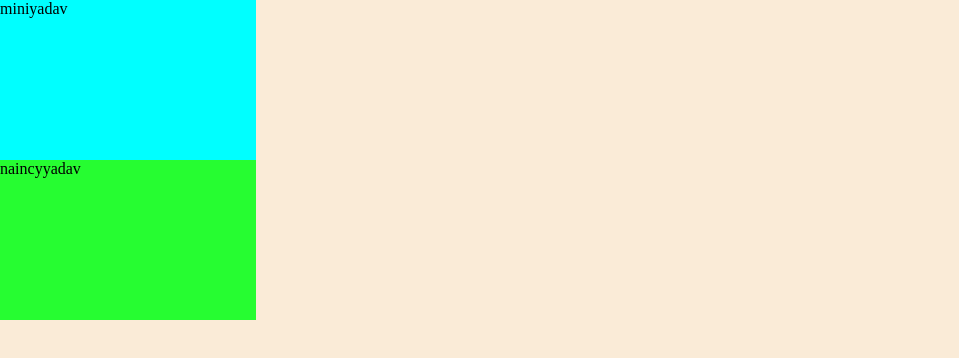
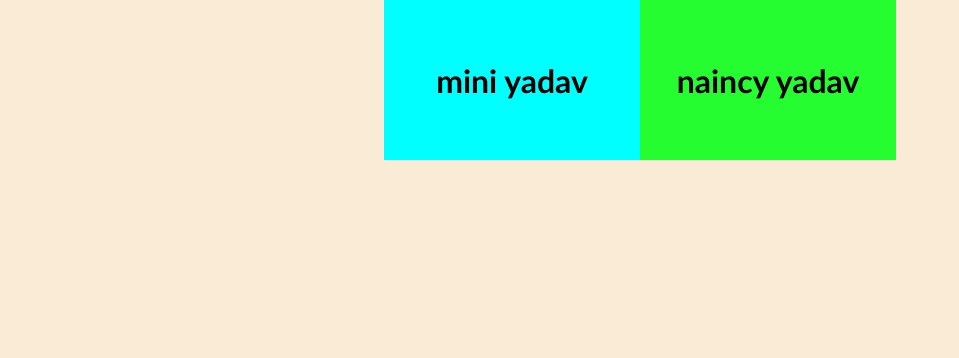
Before and after one commit to anshikayadav29/html-practice, a plain HTML site: page somedit.html in a window 1280 px wide. Shown: the whole page, without its empty margins (0-959 px from the left). Drawn offline with Linux system fonts and the light colour scheme.

Commit message:
First program

```diff
--- /dev/null
+++ b/example.css
@@ -0,0 +1,40 @@
+
+*{
+    margin: 0%;
+    padding: 0%;
+ }
+
+ html,body{
+    width: 100%;
+    height: 100%;
+ }
+
+ body{
+    background-color: antiquewhite;
+
+ }
+#box1 {
+
+  background-color: aqua;
+height: 200px;
+width: 200px;
+ border-style: solid;
+ border-width: 3px;
+ /*border-radius: 10px;*/
+ border-radius: 50%;   /*this is a circle*/
+
+}
+
+
+#box2 {
+  height: 30%;
+  width: 30%;
+  background-color: lime;
+  /*if radius is 50% create a oval*/
+
+}
+h1{
+    border-radius: 10px;
+    border-style: solid;
+    border-width: 3px;
+}
--- /dev/null
+++ b/proindex.css
@@ -0,0 +1,9 @@
+*{
+    margin:0%;
+    padding:0%;
+
+}
+html,body{
+    height: 100%;
+    width:100%;
+}
--- a/somedit.html
+++ b/somedit.html
@@ -8,8 +8,12 @@
 
 </head>
   <body>
-<div id="box1">miniyadav</div>
-<div id="box2">naincyyadav</div>
+<div id="box1">
+    <h4>mini yadav</h4>
+</div>
+<div id="box2">
+    <h4>naincy yadav</h4>
+</div>
 
   </body>
 </html>
--- a/sum.css
+++ b/sum.css
@@ -10,10 +10,19 @@
 
  body{
     background-color: antiquewhite;
+    display: flex;
+    justify-content: center;
+    /*align-items: center;*/
  }
 div{
+    justify-content: center;
+    align-items: center;
+    display: flex;
+    text-align: center;
     width:20%;
     height: 20%;
+    font-size: xx-large;
+    font-family: 'Gill Sans', 'Gill Sans MT', Calibri, 'Trebuchet MS', sans-serif;
 }
  #box1{
     background-color: aqua;
```
Also changed, not shown: otherex.html (added, +15 -0 lines), index.html (added).
